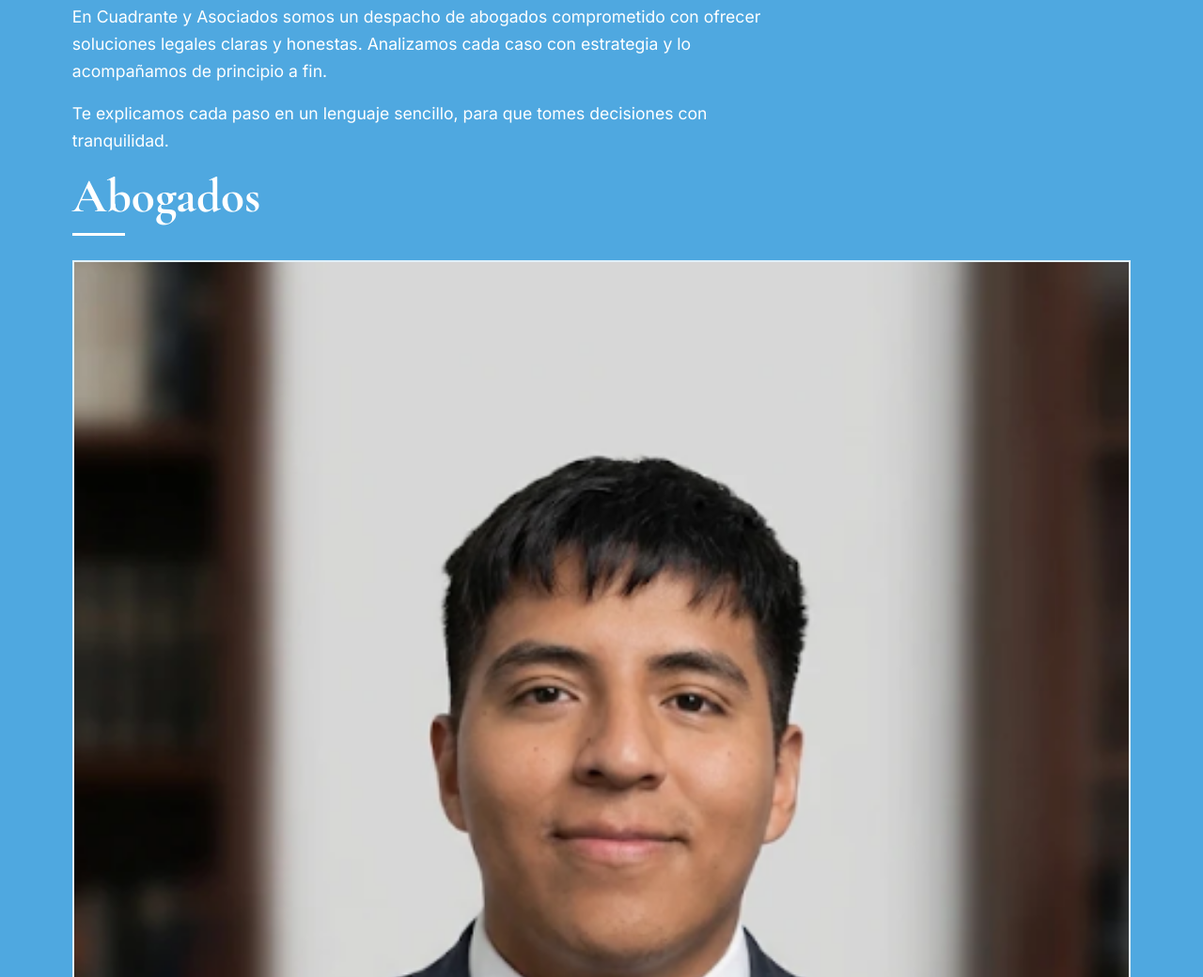
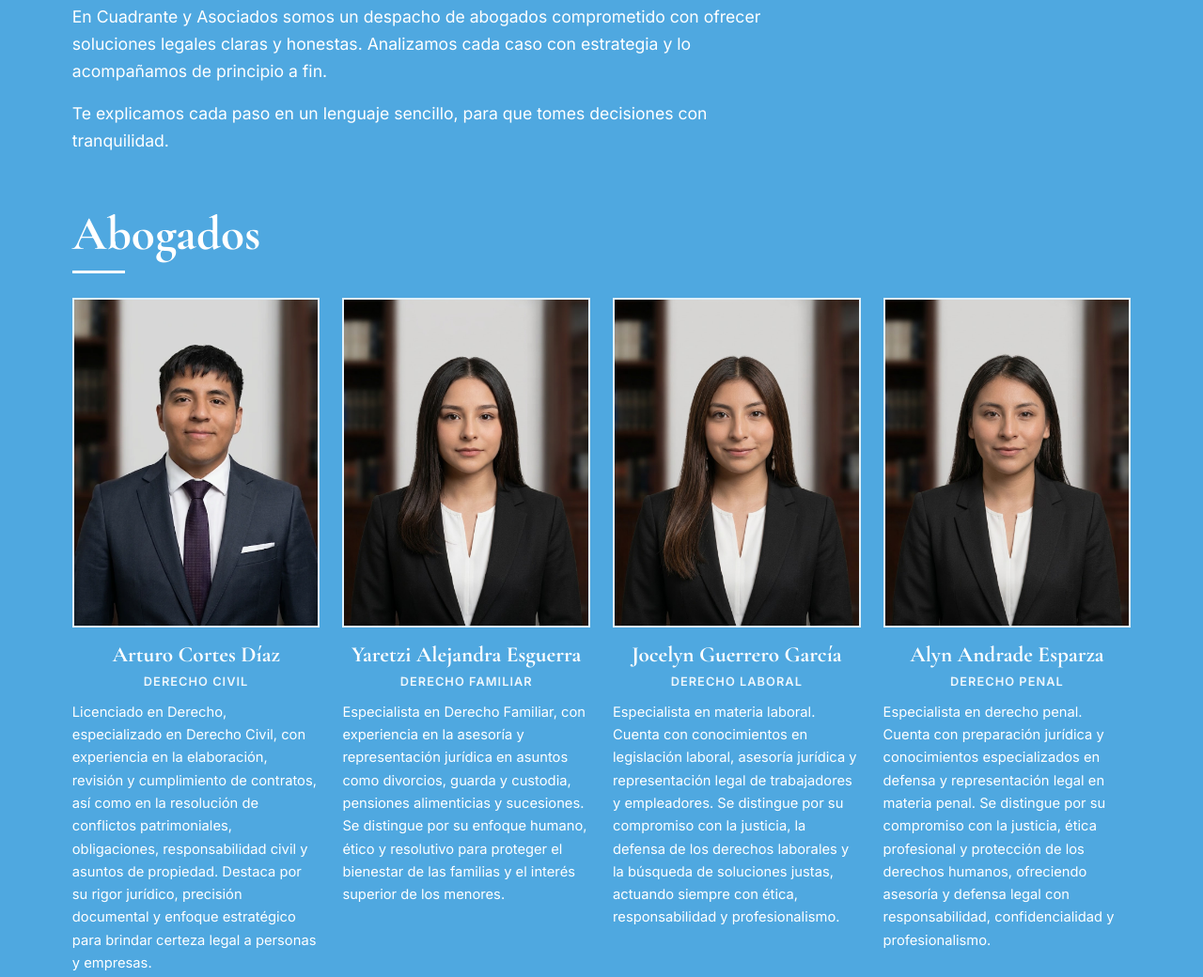
Before and after one commit to eddy3415/derecho, a plain HTML site: page index.html in a window 1280 px wide. Shown: the part 2856-3896 px from the top of the page at 94% size. Drawn offline with nearby package versions, Linux system fonts and the light colour scheme.

Commit message:
Update index.html

```diff
--- a/index.html
+++ b/index.html
@@ -82,7 +82,8 @@
   .link-btn:hover,.link-btn:focus-visible{background:rgba(255,255,255,.2);outline:none}
 
   /* Abogados */
-  .abogados{display:grid;grid-template-columns:repeat(auto-fit,minmax(210px,1fr));gap:2rem 1.5rem;margin-top:3rem}
+ .abogados{display:grid;grid-template-columns:repeat(auto-fit,minmax(210px,1fr));gap:2rem 1.5rem;margin-top:1.5rem}
+#nosotros h2:not(:first-child){margin-top:3.5rem}
   .asociado{text-align:center}
   .asoc-foto{aspect-ratio:3/4;border:2px solid rgba(255,255,255,.8);background:rgba(255,255,255,.12);overflow:hidden}
   .asoc-foto img{width:100%;height:100%;object-fit:cover;display:block}
@@ -265,7 +266,7 @@
       <p class="intro">En Cuadrante y Asociados somos un despacho de abogados comprometido con ofrecer soluciones legales claras y honestas. Analizamos cada caso con estrategia y lo acompañamos de principio a fin.</p>
       <p class="intro">Te explicamos cada paso en un lenguaje sencillo, para que tomes decisiones con tranquilidad.</p>
      <h2>Abogados</h2>
-      <div class="asociados">
+      <div class="abogados">
         <article class="asociado">
           <div class="asoc-foto"><img src="img/Asociado 1.png" alt="Arturo Cortes Díaz"></div>
           <h3>Arturo Cortes Díaz</h3>
@@ -300,7 +301,7 @@
       <h2>Conoce al despacho</h2>
       <p class="intro">Conoce nuestras instalaciones y descubre el espacio donde trabajamos para brindarte una atención jurídica profesional y de calidad. En Cuadrante y Asociados contamos con un entorno moderno, cómodo y adecuado para atender las necesidades de nuestros clientes, ofreciendo confianza, compromiso y profesionalismo en cada consulta.</p>
       <div class="video-marco">
-        <video autoplay muted loop playsinline preload="metadata" src="img/recorrido.mp4"></video>
+        <video autoplay muted loop playsinline preload="metadata" src="img/video.mp4"></video>
       </div>
     </div>
   </section>
```
